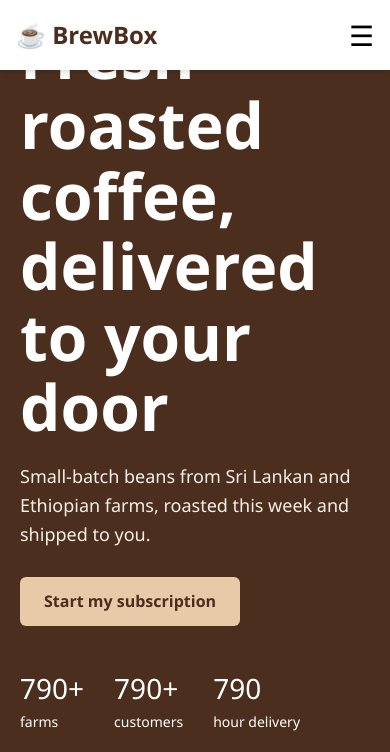
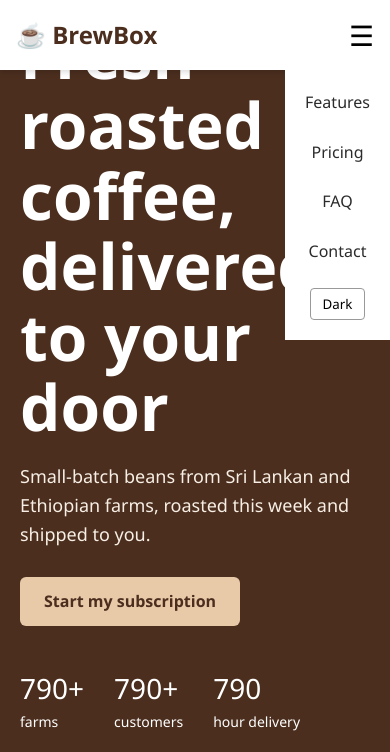
Before and after one commit to WazeemAkthar/BrewBox, a plain HTML site: page index.html in a window 390 px wide. Both pictures are taken after a click on the button "Open menu". Shown: the top 752 px of the page. Drawn offline with Linux system fonts and the light colour scheme.

Commit message:
Fix mobile navigation menu display

```diff
--- a/style.css
+++ b/style.css
@@ -137,7 +137,7 @@ body.dark .card, body.dark .price-card { background: #2a2a2a; }
     flex-direction: column;
     padding: 20px;
   }
-  .nav-links.active { display: flex; }
+  .nav-links.open { display: flex; }
 
   .hero { flex-direction: column; padding: 20px; }
   .grid { grid-template-columns: repeat(2, 1fr); }
```
